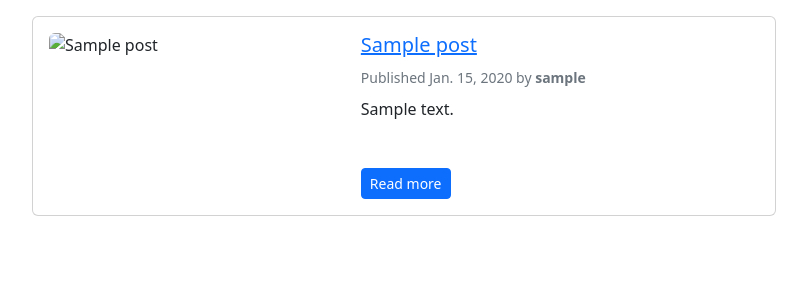
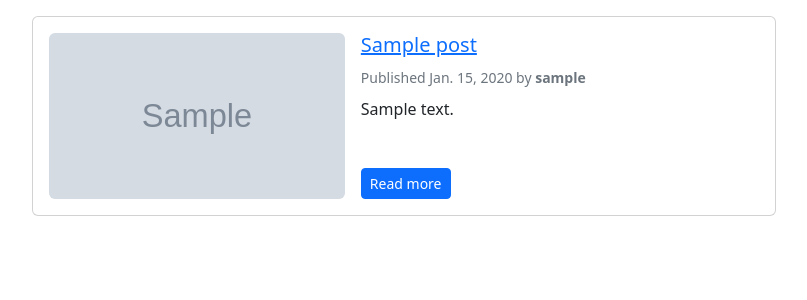
Before and after one commit to Socheath-Horl/awwblog, a Django app: page / in a window 1280 px wide. Shown: the part 56-356 px from the top of the page, without its empty margins (236-1043 px from the left). Run offline with Django 4.2, Linux system fonts and the light colour scheme; tables that the repository leaves empty hold one stand-in row (values such as "Sample post"); grey boxes marked "Sample" are stand-in pictures; some libraries are stand-ins or nearby versions.

Commit message:
image feature

```diff
--- a/blog/models.py
+++ b/blog/models.py
@@ -20,6 +20,7 @@ class Post(models.Model):
 
   title = models.CharField(max_length=250)
   slug = models.SlugField(max_length=250, unique_for_date='publish')
+  image = models.ImageField(upload_to='featured_image/%Y/%m/%d/')
   author = models.ForeignKey(User, on_delete=models.CASCADE, related_name='blog_posts')
   body = RichTextUploadingField()
   publish = models.DateTimeField(default=timezone.now)
--- a/static/css/style.css
+++ b/static/css/style.css
@@ -8,3 +8,7 @@ article img{
   height: auto !important;
   border-radius: .25rem!important;
 }
+
+.featured-image-list{
+  object-fit: cover;
+}
--- a/templates/post_detail.html
+++ b/templates/post_detail.html
@@ -7,7 +7,8 @@
 {% block content %}
   <article>
     <figure>
-      <img src="https://via.placeholder.com/1280x720" class="rounded" alt="{{post.title}}">
+      <!-- featured image -->
+      <img src="{{ post.image.url }}" class="rounded" alt="{{post.title}}">
     </figure>
     <div class="mt-3">
       <h1>{{post.title}}</h1>
--- a/templates/post_list.html
+++ b/templates/post_list.html
@@ -7,7 +7,8 @@
         <div class="row g-0">
           <div class="col-md-5">
             <div class="ratio ratio-16x9">
-              <img src="https://via.placeholder.com/1280x720" class="rounded" alt="{{post.title}}">
+              <!-- featured image -->
+              <img src="{{ post.image.url }}" class="rounded featured-image-list" alt="{{post.title}}">
             </div>
           </div>
           <div class="col-md-7 ps-md-3 pt-3 pt-md-0 d-flex flex-column">
```
Also changed, not shown: blog/migrations/0004_post_image.py (added), media/featured_image/2022/12/13/amsterdam.jpeg (added), media/featured_image/2022/12/13/providence.jpeg (added), media/featured_image/2022/12/13/shanghai.jpeg (added), media/featured_image/2022/12/13/space.jpeg (added).
